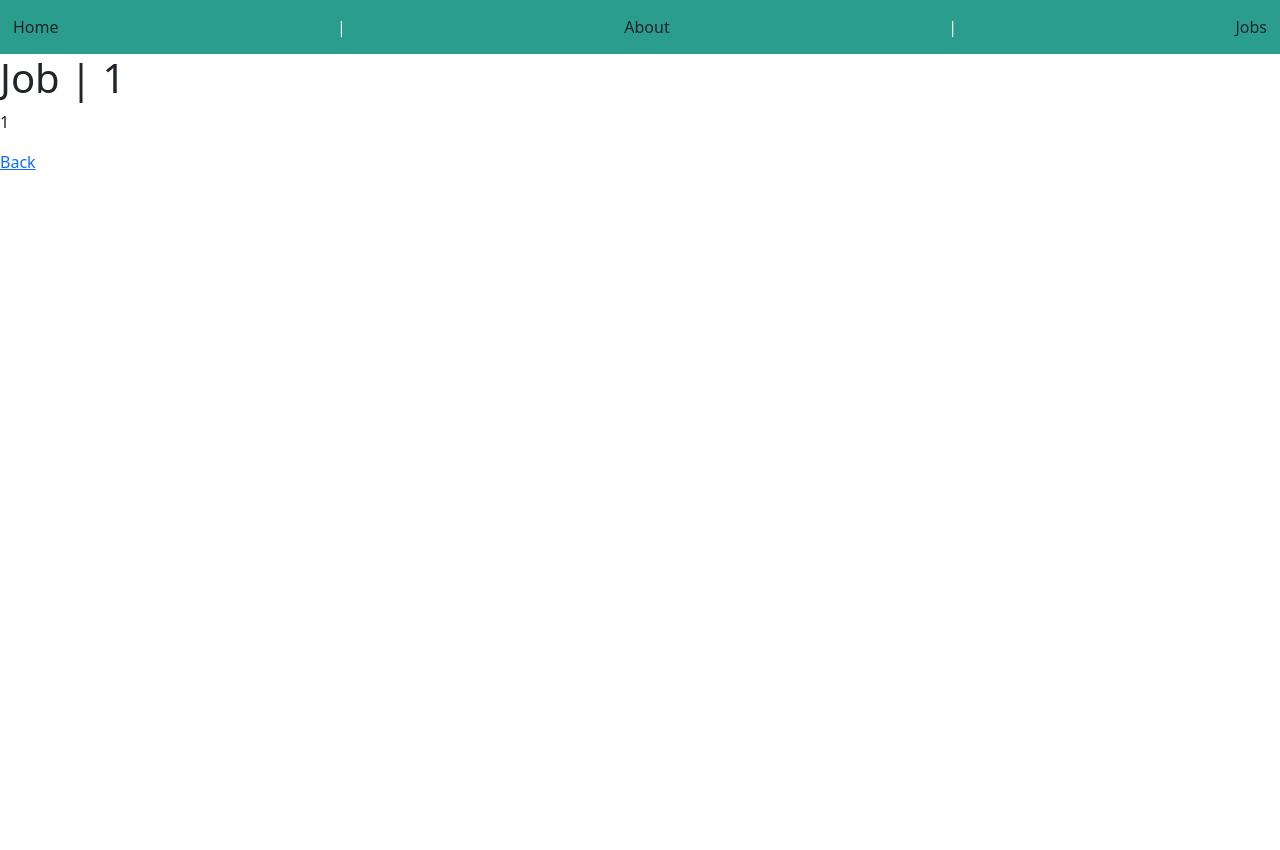
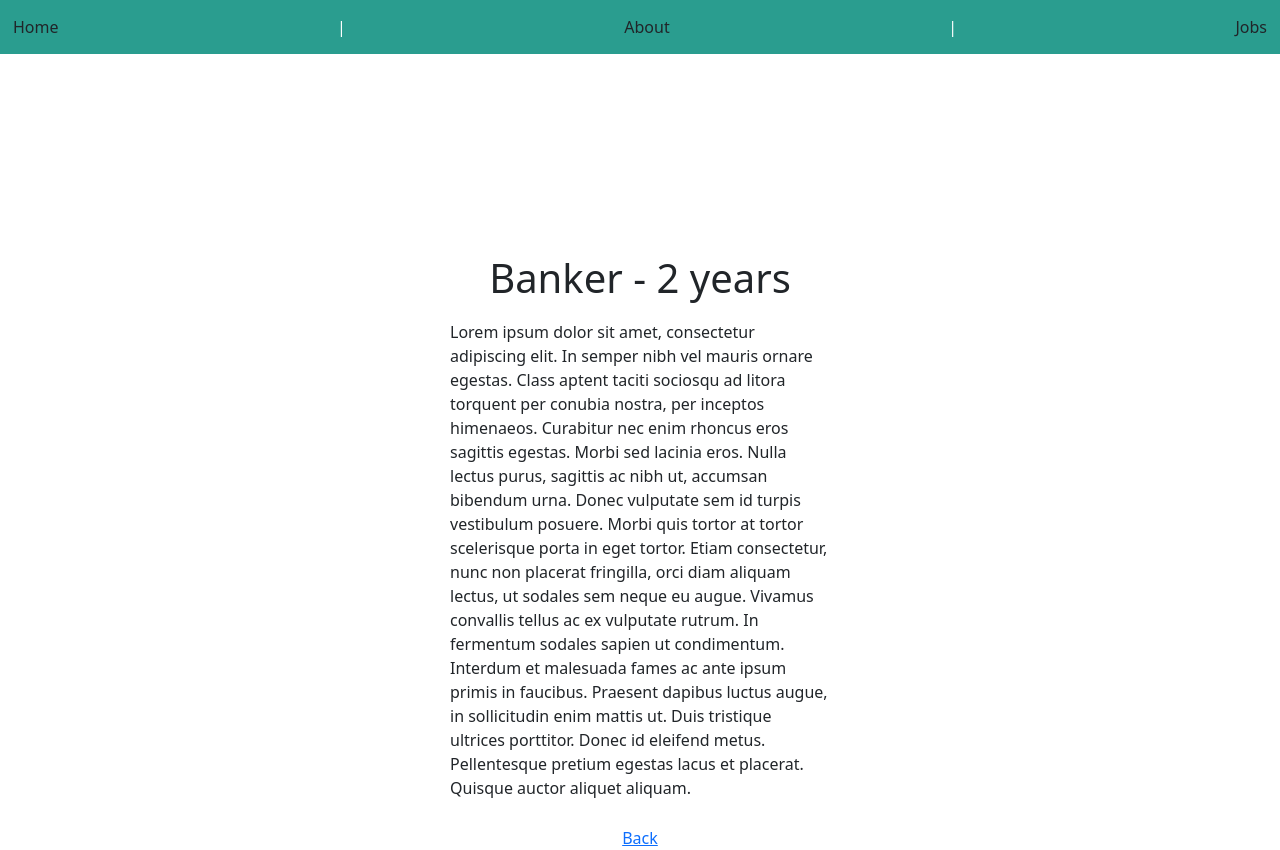
Before and after one commit to 17oogway04/Mid-term-Project-Angular, an Angular app: page /jobs/1 in a window 1280 px wide. Before the commit the page ends 800 px from the top, so only its background shows below. Built offline with nearby package versions, Linux system fonts and the light colour scheme.

Commit message:
successfully figured out how to pull the job info from ID, lesson video dynamic routing

```diff
--- a/src/app/app-routing.module.ts
+++ b/src/app/app-routing.module.ts
@@ -11,7 +11,7 @@ const routes: Routes = [
   { path: "home", component: HomeComponent },
   { path: "about", component: AboutComponent },
   { path: "jobs", component: JobsComponent },
-  { path: "jobs/:jobId", component: JobDetailsComponent },
+  { path: "jobs/:id", component: JobDetailsComponent },
   { path: "**", component: NotfoundComponent }
 ];
 
--- a/src/app/components/job-details/job-details.component.css
+++ b/src/app/components/job-details/job-details.component.css
@@ -0,0 +1,15 @@
+.title{
+    text-align: center;
+    padding-top: 200px;
+}
+
+.jobD{
+    text-align: left;
+    padding: 10px;
+    padding-left: 450px;
+    padding-right: 450px;
+}
+
+.back{
+    text-align: center;
+}
--- a/src/app/components/job-details/job-details.component.html
+++ b/src/app/components/job-details/job-details.component.html
@@ -1,4 +1,12 @@
-<h1>Job | {{currentJobID}}</h1>
-<p>{{currentJob}}</p>
 
-<a [routerLink] = "['/jobs']">Back</a>
+
+    <div *ngIf="job">
+    <div class="whole">
+        <h1 class="title">{{job.title}} - {{job.duration}}</h1>
+        <p class="jobD">{{job.description}}</p>
+    </div>
+    </div>
+
+    <div class="back">
+        <a [routerLink] = "['/jobs']">Back</a>
+    </div>
--- a/src/app/components/job-details/job-details.component.ts
+++ b/src/app/components/job-details/job-details.component.ts
@@ -1,6 +1,7 @@
 import { Component } from '@angular/core';
 import { ActivatedRoute } from '@angular/router';
 import { JobServiceService } from 'src/app/job-service.service';
+import { JobFormat } from 'src/app/models/job-format';
 
 @Component({
   selector: 'app-job-details',
@@ -8,15 +9,17 @@ import { JobServiceService } from 'src/app/job-service.service';
   styleUrls: ['./job-details.component.css']
 })
 export class JobDetailsComponent {
-currentJobID!: number;
-currentJob!: string;
+
+job?: JobFormat;
 
 constructor(private jobService: JobServiceService, private actRoute: ActivatedRoute){}
 
 ngOnInit(): void{
-  this.currentJobID = parseInt(this.actRoute.snapshot.paramMap.get("jobId") ?? "");
-  this.jobService.getJob(this.currentJobID).subscribe(foundJob => {
-    this.currentJob = foundJob;
+
+  const id = this.actRoute.snapshot.params['id'];
+
+  this.jobService.getJob(id).subscribe(result => {
+    this.job = result;
   })
 }
 
--- a/src/app/components/jobs/jobs.component.html
+++ b/src/app/components/jobs/jobs.component.html
@@ -1,12 +1,6 @@
-<!-- <h1>{{title}}</h1>
-<div *ngFor="let j of jobList" class="jobtitles">
-    <p>{{j.title}}</p>
-</div> -->
-
-
 <h1>{{title}}</h1>
 <ul>
     <ul *ngFor="let j of jobList">
-        <a [routerLink] = "['/jobs', j.title]">{{j.title}}</a>
+        <a [routerLink] = "['/jobs', j.id]">{{j.title}}</a>
     </ul>
 </ul>
--- a/src/app/job-service.service.ts
+++ b/src/app/job-service.service.ts
@@ -10,21 +10,21 @@ export class JobServiceService {
   listOfJobs: JobFormat[]= [{
     id: 1,
     title: "Banker",
-    description: "I was banking all day long",
+    description: "Lorem ipsum dolor sit amet, consectetur adipiscing elit. In semper nibh vel mauris ornare egestas. Class aptent taciti sociosqu ad litora torquent per conubia nostra, per inceptos himenaeos. Curabitur nec enim rhoncus eros sagittis egestas. Morbi sed lacinia eros. Nulla lectus purus, sagittis ac nibh ut, accumsan bibendum urna. Donec vulputate sem id turpis vestibulum posuere. Morbi quis tortor at tortor scelerisque porta in eget tortor. Etiam consectetur, nunc non placerat fringilla, orci diam aliquam lectus, ut sodales sem neque eu augue. Vivamus convallis tellus ac ex vulputate rutrum. In fermentum sodales sapien ut condimentum. Interdum et malesuada fames ac ante ipsum primis in faucibus. Praesent dapibus luctus augue, in sollicitudin enim mattis ut. Duis tristique ultrices porttitor. Donec id eleifend metus. Pellentesque pretium egestas lacus et placerat. Quisque auctor aliquet aliquam.",
     duration: "2 years",
     employer: "ABC BANKING"
   },
   {
     id: 2,
     title: "Cashier",
-    description: "I handled cash all day",
+    description: "Lorem ipsum dolor sit amet, consectetur adipiscing elit. Curabitur vehicula tempus sagittis. Suspendisse id pulvinar mi. Curabitur elementum in nulla sit amet pulvinar. Maecenas quis faucibus enim, vel luctus magna. Nulla a tempus enim. Donec a ante consequat, aliquet lorem sit amet, mollis tellus. Sed velit urna, tincidunt quis interdum in, hendrerit ac neque.",
     duration: "5 years",
     employer: "CHICK FIL A"
   },
   {
     id: 3,
     title: "Produce stocker",
-    description: "I handled fruit all day",
+    description: "Morbi augue leo, viverra ut quam id, accumsan egestas turpis. Nulla a malesuada urna, ac ullamcorper ipsum. Nunc ornare quis arcu non vulputate. Aenean vel mi et lacus accumsan porttitor. Fusce ac luctus erat. Mauris a feugiat nisi. Duis urna orci, egestas ac felis nec, dictum pretium quam. Maecenas et dui et leo ultricies malesuada at eget ligula. Etiam malesuada volutpat congue. Donec ut massa laoreet, faucibus nisi at, maximus magna. Ut suscipit diam at nulla molestie, at venenatis eros egestas.",
     duration: "2 months",
     employer: "WALMART"
   }]
@@ -35,14 +35,8 @@ export class JobServiceService {
     return of (this.listOfJobs)
   }
 
-  getJob(id: number): Observable<any>
+  getJob(id: number): Observable<JobFormat | undefined>
     {
-      let idNumber: number = 0;
-      this.listOfJobs.forEach(n =>{
-        if(n.id === id){
-          idNumber = n.id;
-        }
-      });
-      return of(idNumber);
+      return of(this.listOfJobs.find(j => j.id == id));
     }
 }
```
